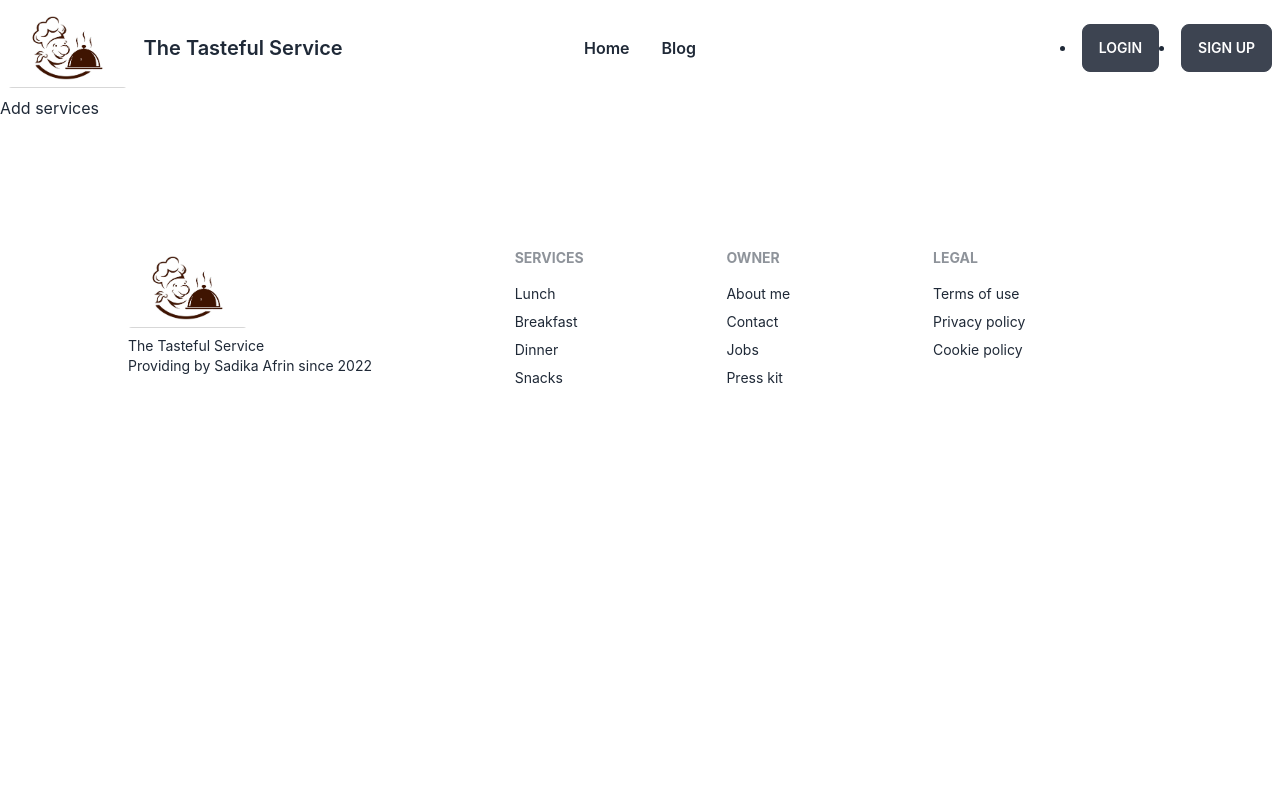
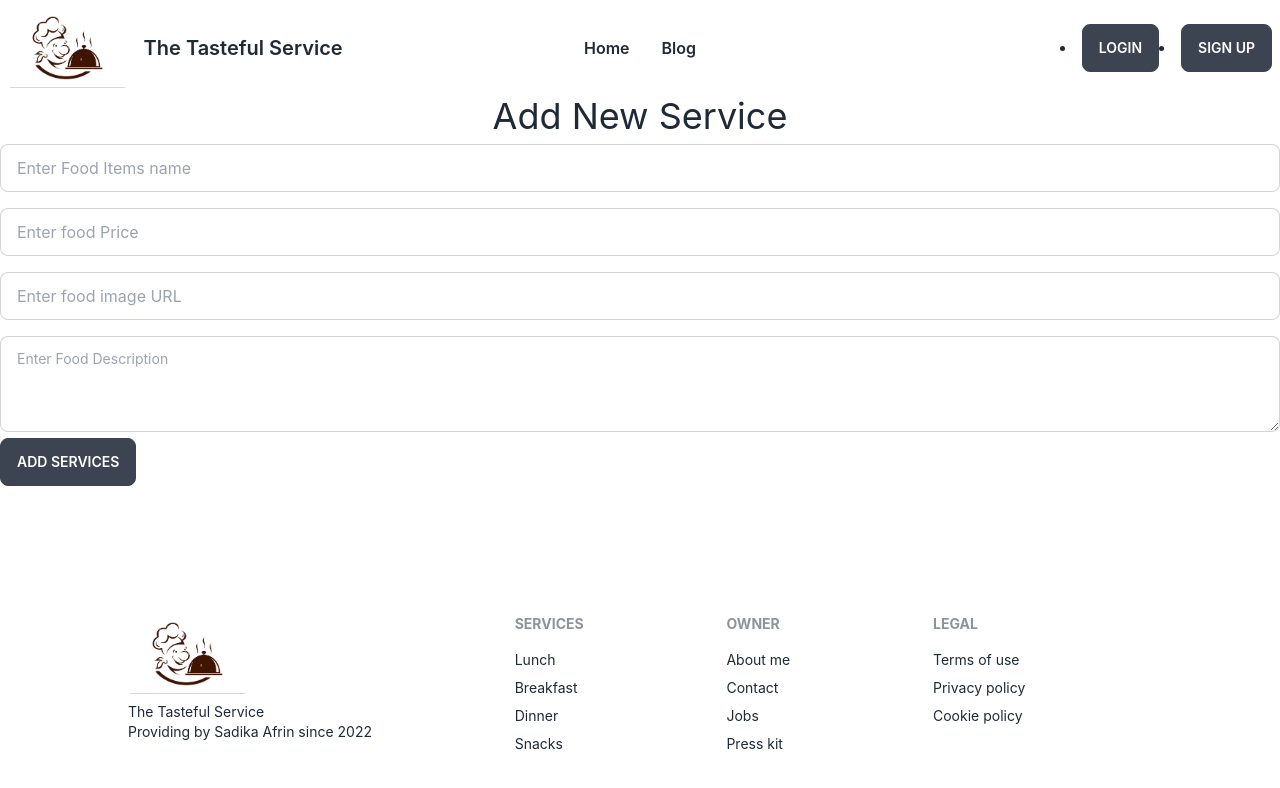
Before and after one commit to sadikaRimu/the-tasteful-service-client-repo, a React (Create React App) app: page /addServices in a window 1280 px wide. Shown: the top 788 px of the page. Built offline with nearby package versions, Linux system fonts and the light colour scheme; no server answers.

Commit message:
add service added

```diff
--- a/src/components/AddServices/AddServices.js
+++ b/src/components/AddServices/AddServices.js
@@ -2,10 +2,53 @@ import React from 'react';
 import useTitle from '../../hooks/useTitle';
 
 const AddServices = () => {
-    useTitle('Add Services')
+    useTitle('Add Services');
+    const handleAddService = (event) => {
+        event.preventDefault();
+        const form = event.target;
+        const title = form.title.value;
+        const price = form.price.value;
+        const img = form.img.value;
+        const description = form.description.value;
+
+        const service = {
+            title,
+            price,
+            img,
+            description
+        }
+
+        fetch('http://localhost:5000/services', {
+            method: 'POST',
+            headers: {
+                'content-type': 'application/json',
+                //authorization: `Bearer ${localStorage.getItem('genius token')}`
+            },
+            body: JSON.stringify(service)
+        })
+            .then(res => res.json())
+            .then(data => {
+                console.log(data);
+                if (data.acknowledged) {
+                    alert('services added successfully');
+                    form.reset();
+                }
+            })
+            .catch(err => console.error(err));
+    }
     return (
         <div>
-            <h2>Add services</h2>
+            <form onSubmit={handleAddService}>
+                <h2 className="text-4xl mb-2 text-center">Add New Service </h2>
+                <div className='grid grid-cols-1 gap-4 mb-4'>
+                    <input name='title' type="text" placeholder="Enter Food Items name" className="input input-ghost w-full input-bordered" />
+                    <input name='price' type="text" placeholder="Enter food Price" className="input input-ghost w-full input-bordered " />
+                    <input name='img' type="text" placeholder="Enter food image URL" className="input input-ghost w-full input-bordered " required />
+
+                </div>
+                <textarea name='description' className="textarea textarea-bordered h-24 w-full" placeholder="Enter Food Description" required></textarea>
+                <input className='btn' type="submit" value="Add Services" />
+            </form>
         </div>
     );
 };
```
